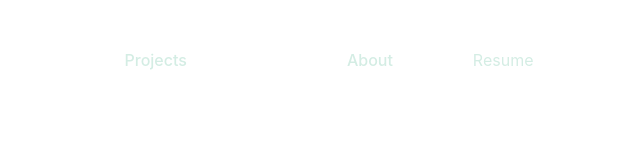
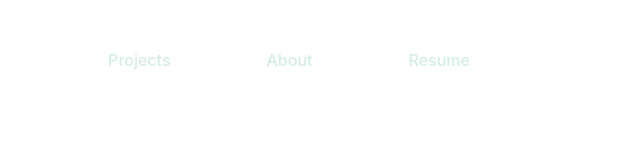
Before and after one commit to WChen04/My-Website, a Vue app: page / in a window 1280 px wide. Shown: the top 160 px of the page, without its empty margins (351-991 px from the left). Built offline with nearby package versions, Linux system fonts and the light colour scheme.

Commit message:
Updated Navbar

```diff
--- a/src/components/Navbar.vue
+++ b/src/components/Navbar.vue
@@ -3,7 +3,7 @@
     <div class="Navigation">
       <RouterLink to="/" id="Projects">Projects</RouterLink>
       <RouterLink to="/about" id="About">About</RouterLink>
-      <li id="NavBarOptions">Resume</li>
+      <RouterLink to="/" id="Resume">Resume</RouterLink>
     </div>
   </nav>
 </template>
@@ -17,12 +17,15 @@
   margin-bottom: 5em;
 }
 #About {
-  margin: 1em 5em;
+  margin: 1em 3em;
 }
 #Projects {
-  margin: 1em 5em;
+  margin: 1em 3em;
 }
-#NavBarOptions,
+#Resume {
+  margin: 1em 3em;
+}
+#Resume,
 #About,
 #Projects {
   color: hsla(159, 42%, 88%, 1);
@@ -30,7 +33,7 @@
   position: relative;
 }
 
-#NavBarOptions::after,
+#Resume::after,
 #About::after,
 #Projects::after {
   content: "";
@@ -45,7 +48,7 @@
   transition: transform 0.25s ease-out;
 }
 
-#NavBarOptions:hover::after,
+#Resume:hover::after,
 #About:hover::after,
 #Projects:hover::after {
   transform: scaleX(1);
```
Also changed, not shown: src/App.vue (+17 -0 lines).
